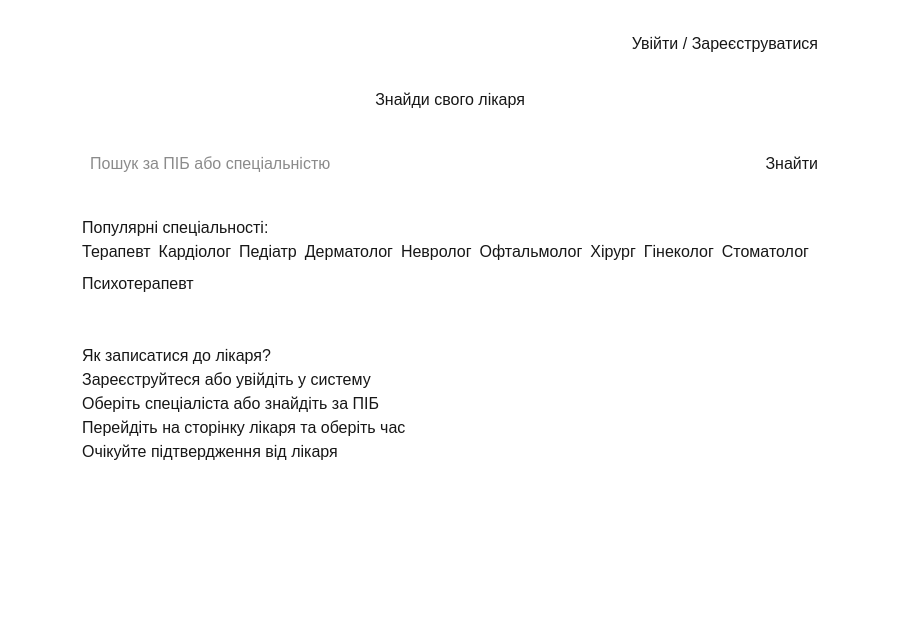
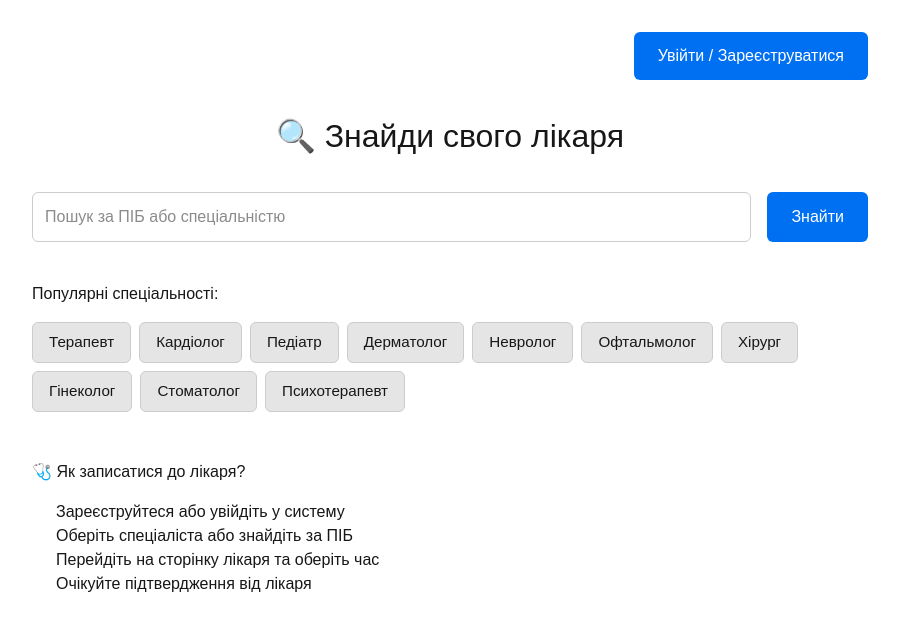
Before and after one commit to Likar24com/likar24, a Next.js app: page / in a window 1280 px wide. Shown: the top 630 px of the page, without its empty margins (190-1089 px from the left). Built offline with nearby package versions, Linux system fonts and the light colour scheme.

Commit message:
style: уніфіковано всі форми (auth, index, reset/update-password, complete-profile)

```diff
--- a/pages/auth.tsx
+++ b/pages/auth.tsx
@@ -1,6 +1,26 @@
 import React, { useState } from 'react';
 import { supabase } from '../lib/supabase';
 import { useRouter } from 'next/router';
+
+const inputStyle = {
+  width: '100%',
+  padding: '10px',
+  fontSize: '1rem',
+  border: '1px solid #ccc',
+  borderRadius: '6px',
+  marginBottom: '1rem',
+};
+
+const buttonStyle = {
+  width: '100%',
+  padding: '10px',
+  fontSize: '1rem',
+  backgroundColor: '#0070f3',
+  color: '#fff',
+  border: 'none',
+  borderRadius: '6px',
+  cursor: 'pointer',
+};
 
 export default function AuthPage() {
   return (
@@ -17,7 +37,7 @@ export default function AuthPage() {
           marginInline: 'auto',
         }}
       >
-        <div style={{ flex: 1, borderRight: '1px solid #ccc', paddingRight: '1rem' }}>
+        <div style={{ flex: 1, borderRight: '1px solid #ddd', paddingRight: '1rem' }}>
           <h2>Увійти</h2>
           <LoginForm />
         </div>
@@ -35,21 +55,19 @@ function LoginForm() {
   return (
     <form>
       <label>Email:</label>
-      <input type="email" name="email" required /><br /><br />
+      <input type="email" name="email" required style={inputStyle} />
 
       <label>Пароль:</label>
-      <input type="password" name="password" required /><br /><br />
+      <input type="password" name="password" required style={inputStyle} />
 
-      <button type="submit">Увійти</button>
+      <button type="submit" style={buttonStyle}>Увійти</button>
 
       <p style={{ marginTop: '1rem' }}>
         <a href="/reset-password">Забули пароль?</a>
       </p>
-
     </form>
   );
 }
-
 
 function RegisterForm() {
   const [email, setEmail] = useState('');
@@ -63,11 +81,7 @@ function RegisterForm() {
     setLoading(true);
 
     try {
-      // 1. Реєстрація через Supabase
-      const { data, error } = await supabase.auth.signUp({
-        email,
-        password,
-      });
+      const { data, error } = await supabase.auth.signUp({ email, password });
 
       if (error || !data.user) {
         alert('❌ Помилка: ' + (error?.message || 'Користувача не створено.'));
@@ -77,14 +91,12 @@ function RegisterForm() {
 
       const userId = data.user.id;
 
-      // 2. Записуємо роль у таблицю users
       const { error: insertError } = await supabase.from('users').insert({
         id: userId,
-  email: email, // ✅ додаємо email
-  role: role,
+        email,
+        role,
         created_at: new Date().toISOString(),
       });
-
 
       if (insertError) {
         alert('❌ Не вдалося зберегти роль: ' + insertError.message);
@@ -92,7 +104,6 @@ function RegisterForm() {
         return;
       }
 
-      // 3. Перенаправлення
       router.push('/complete-profile');
     } finally {
       setLoading(false);
@@ -107,7 +118,8 @@ function RegisterForm() {
         value={email}
         onChange={(e) => setEmail(e.target.value)}
         required
-      /><br /><br />
+        style={inputStyle}
+      />
 
       <label>Пароль:</label>
       <input
@@ -115,20 +127,22 @@ function RegisterForm() {
         value={password}
         onChange={(e) => setPassword(e.target.value)}
         required
-      /><br /><br />
+        style={inputStyle}
+      />
 
       <label>Роль:</label>
       <select
         value={role}
         onChange={(e) => setRole(e.target.value)}
         required
+        style={inputStyle}
       >
         <option value="">Оберіть роль</option>
         <option value="patient">Пацієнт</option>
         <option value="doctor">Лікар</option>
-      </select><br /><br />
+      </select>
 
-      <button type="submit" disabled={loading}>
+      <button type="submit" disabled={loading} style={buttonStyle}>
         {loading ? 'Реєстрація...' : 'Зареєструватися'}
       </button>
     </form>
--- a/pages/complete-profile.tsx
+++ b/pages/complete-profile.tsx
@@ -29,6 +29,26 @@ export default function CompleteProfile() {
     value: spec,
     label: spec,
   }));
+
+  const inputStyle = {
+    width: '100%',
+    padding: '10px',
+    fontSize: '1rem',
+    border: '1px solid #ccc',
+    borderRadius: '6px',
+    marginBottom: '1rem',
+  };
+
+  const buttonStyle = {
+    width: '100%',
+    padding: '10px',
+    fontSize: '1rem',
+    backgroundColor: '#0070f3',
+    color: '#fff',
+    border: 'none',
+    borderRadius: '6px',
+    cursor: 'pointer',
+  };
 
   useEffect(() => {
     const getUser = async () => {
@@ -85,7 +105,8 @@ export default function CompleteProfile() {
 
   return (
     <main style={{ maxWidth: '600px', margin: '2rem auto' }}>
-      <h1>Заповнення профілю</h1>
+      <h1 style={{ textAlign: 'center' }}>Заповнення профілю</h1>
+
       <form onSubmit={handleSubmit}>
         <label>Ім’я:</label>
         <input
@@ -93,18 +114,21 @@ export default function CompleteProfile() {
           value={firstName}
           onChange={(e) => setFirstName(e.target.value)}
           required
-        /><br /><br />
+          style={inputStyle}
+        />
 
         {role === 'doctor' && (
           <>
             <label>Спеціалізація:</label>
+            <div style={{ marginBottom: '1rem' }}>
               <Select
                 options={specializationOptions}
                 value={specializationOptions.find((o) => o.value === specialization)}
                 onChange={(selected) => setSpecialization(selected?.value || '')}
                 placeholder="Оберіть спеціалізацію..."
                 isSearchable
-            /><br /><br />
+              />
+            </div>
 
             <label>Про себе:</label>
             <textarea
@@ -112,18 +136,20 @@ export default function CompleteProfile() {
               onChange={(e) => setAbout(e.target.value)}
               rows={4}
               required
-            /><br /><br />
+              style={{ ...inputStyle, resize: 'vertical' }}
+            />
 
             <label>Фото:</label>
             <input
               type="file"
               accept="image/*"
               onChange={(e) => setPhoto(e.target.files?.[0] || null)}
-            /><br /><br />
+              style={inputStyle}
+            />
           </>
         )}
 
-        <button type="submit">Зберегти</button>
+        <button type="submit" style={buttonStyle}>Зберегти</button>
       </form>
     </main>
   );
--- a/pages/index.tsx
+++ b/pages/index.tsx
@@ -25,33 +25,40 @@ export default function HomePage() {
   ];
 
   return (
-    <main style={{ padding: '2rem', maxWidth: '800px', margin: '0 auto' }}>
+    <main style={{ padding: '2rem', maxWidth: '900px', margin: '0 auto', fontFamily: 'Arial, sans-serif' }}>
       <header style={{ display: 'flex', justifyContent: 'flex-end' }}>
         <Link href="/auth">
-          <button>Увійти / Зареєструватися</button>
+          <button style={buttonPrimary}>Увійти / Зареєструватися</button>
         </Link>
       </header>
 
-      <h1 style={{ textAlign: 'center', marginTop: '2rem' }}>Знайди свого лікаря</h1>
+      <h1 style={{ textAlign: 'center', fontSize: '2rem', margin: '2rem 0' }}>🔍 Знайди свого лікаря</h1>
 
-      <form onSubmit={handleSearch} style={{ marginTop: '2rem', display: 'flex', gap: '1rem' }}>
+      <form onSubmit={handleSearch} style={{ display: 'flex', gap: '1rem' }}>
         <input
           type="text"
           placeholder="Пошук за ПІБ або спеціальністю"
           value={search}
           onChange={(e) => setSearch(e.target.value)}
-          style={{ flex: 1, padding: '0.5rem' }}
+          style={{
+            flex: 1,
+            padding: '0.75rem',
+            border: '1px solid #ccc',
+            borderRadius: '6px',
+            fontSize: '1rem',
+          }}
         />
-        <button type="submit">Знайти</button>
+        <button type="submit" style={buttonPrimary}>Знайти</button>
       </form>
 
-      <section style={{ marginTop: '2rem' }}>
-        <h3>Популярні спеціальності:</h3>
+      <section style={{ marginTop: '2.5rem' }}>
+        <h3 style={{ marginBottom: '1rem' }}>Популярні спеціальності:</h3>
         <div style={{ display: 'flex', flexWrap: 'wrap', gap: '0.5rem' }}>
           {specializations.map((spec) => (
             <button
               key={spec}
               onClick={() => router.push(`/doctors?search=${encodeURIComponent(spec)}`)}
+              style={buttonSecondary}
             >
               {spec}
             </button>
@@ -60,8 +67,8 @@ export default function HomePage() {
       </section>
 
       <section style={{ marginTop: '3rem' }}>
-        <h2>Як записатися до лікаря?</h2>
-        <ol>
+        <h2>🩺 Як записатися до лікаря?</h2>
+        <ol style={{ marginLeft: '1.5rem', marginTop: '1rem' }}>
           <li>Зареєструйтеся або увійдіть у систему</li>
           <li>Оберіть спеціаліста або знайдіть за ПІБ</li>
           <li>Перейдіть на сторінку лікаря та оберіть час</li>
@@ -71,3 +78,23 @@ export default function HomePage() {
     </main>
   );
 }
+
+const buttonPrimary = {
+  padding: '0.75rem 1.5rem',
+  backgroundColor: '#0070f3',
+  color: 'white',
+  border: 'none',
+  borderRadius: '6px',
+  cursor: 'pointer',
+  fontWeight: 500,
+  fontSize: '1rem',
+};
+
+const buttonSecondary = {
+  padding: '0.5rem 1rem',
+  backgroundColor: '#e5e5e5',
+  border: '1px solid #ccc',
+  borderRadius: '6px',
+  cursor: 'pointer',
+  fontSize: '0.95rem',
+};
--- a/pages/reset-password.tsx
+++ b/pages/reset-password.tsx
@@ -9,7 +9,7 @@ export default function ResetPassword() {
     e.preventDefault();
 
     const { error } = await supabase.auth.resetPasswordForEmail(email, {
-      redirectTo: 'http://localhost:3000/update-password',
+      redirectTo: 'http://localhost:3000/update-password', // замінити на продакшн-URL при деплої
     });
 
     if (error) {
@@ -19,9 +19,31 @@ export default function ResetPassword() {
     }
   };
 
+  const inputStyle = {
+    width: '100%',
+    padding: '10px',
+    fontSize: '1rem',
+    border: '1px solid #ccc',
+    borderRadius: '6px',
+    marginBottom: '1.5rem',
+  };
+
+  const buttonStyle = {
+    width: '100%',
+    padding: '10px',
+    fontSize: '1rem',
+    backgroundColor: '#0070f3',
+    color: '#fff',
+    border: 'none',
+    borderRadius: '6px',
+    cursor: 'pointer',
+  };
+
   return (
     <main style={{ maxWidth: '400px', margin: '2rem auto' }}>
-      <h2>Відновлення паролю</h2>
+      <h2 style={{ textAlign: 'center', marginBottom: '2rem' }}>
+        🔐 Відновлення паролю
+      </h2>
       <form onSubmit={handleReset}>
         <label>Email:</label>
         <input
@@ -29,11 +51,17 @@ export default function ResetPassword() {
           value={email}
           onChange={(e) => setEmail(e.target.value)}
           required
-        /><br /><br />
+          style={inputStyle}
+        />
 
-        <button type="submit">Надіслати інструкцію</button>
+        <button type="submit" style={buttonStyle}>
+          Надіслати інструкцію
+        </button>
       </form>
-      {message && <p style={{ marginTop: '1rem' }}>{message}</p>}
+
+      {message && (
+        <p style={{ marginTop: '1.5rem', textAlign: 'center' }}>{message}</p>
+      )}
     </main>
   );
 }
--- a/pages/update-password.tsx
+++ b/pages/update-password.tsx
@@ -21,9 +21,31 @@ export default function UpdatePassword() {
     }
   };
 
+  const inputStyle = {
+    width: '100%',
+    padding: '10px',
+    fontSize: '1rem',
+    border: '1px solid #ccc',
+    borderRadius: '6px',
+    marginBottom: '1.5rem',
+  };
+
+  const buttonStyle = {
+    width: '100%',
+    padding: '10px',
+    fontSize: '1rem',
+    backgroundColor: '#0070f3',
+    color: '#fff',
+    border: 'none',
+    borderRadius: '6px',
+    cursor: 'pointer',
+  };
+
   return (
     <main style={{ maxWidth: '400px', margin: '2rem auto' }}>
-      <h2>Введіть новий пароль</h2>
+      <h2 style={{ textAlign: 'center', marginBottom: '2rem' }}>
+        🔑 Зміна паролю
+      </h2>
       <form onSubmit={handleUpdate}>
         <label>Новий пароль:</label>
         <input
@@ -31,9 +53,12 @@ export default function UpdatePassword() {
           value={newPassword}
           onChange={(e) => setNewPassword(e.target.value)}
           required
-        /><br /><br />
+          style={inputStyle}
+        />
 
-        <button type="submit">Змінити пароль</button>
+        <button type="submit" style={buttonStyle}>
+          Змінити пароль
+        </button>
       </form>
     </main>
   );
```
Lines whose indentation alone changed are shown as unchanged.
